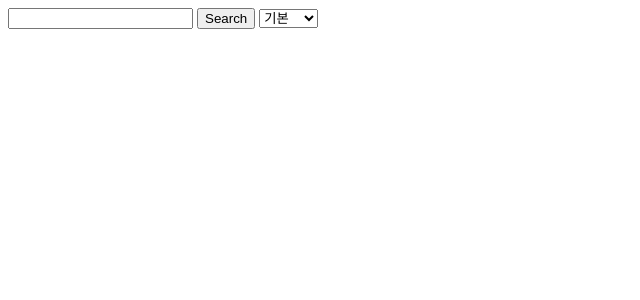
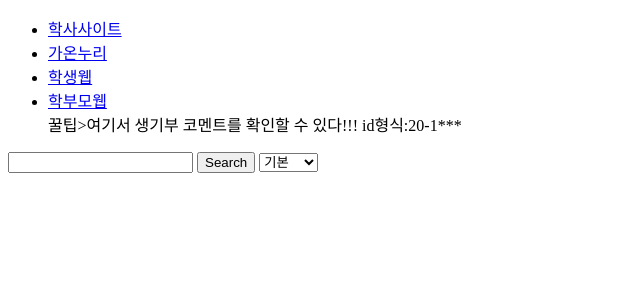
Before and after one commit to ssamt/Texty, a Django app: page /search/ in a window 1280 px wide. Shown: the top 300 px of the page, without its empty margins (0-640 px from the left). Run offline with Django 3.2, Linux system fonts and the light colour scheme.

Commit message:
Update base.html

```diff
--- a/templates/base.html
+++ b/templates/base.html
@@ -3,8 +3,33 @@
     <head>
         <meta charset="UTF-8">
         <title>Title</title>
+        <style>
+        </style>
     </head>
     <body>
+        <header>
+            <div id="logo"><a href=#></a></div>
+            <nav>
+                <ul>
+                    <li>
+                        <a href="https://ksa.hs.kr">학사사이트</a>
+                    </li>
+                    <li>
+                        <a href="http://gaonnuri.ksain.net/xe/">가온누리</a>
+                    </li>
+                    <li>
+                        <a href="https://students.ksa.hs.kr">학생웹</a>
+                    </li>
+                    <li>
+                        <a href="https://parents.ksa.hs.kr">학부모웹</a>
+                        <div>꿀팁>여기서 생기부 코멘트를 확인할 수 있다!!!
+                            id형식:20-1***
+                        </div>
+                    </li>
+                </ul>
+            </nav>
+        </header>
+        <section>
         <form method="get">
             <input type="text" id="key" name="key" value="{{ request.GET.key }}">
             <input type="submit" value="Search">
@@ -14,6 +39,9 @@
                 <option value="relevance"{% if request.GET.mode == 'relevance' %}selected="selected"{% endif %}>정확도</option>
             </select>
         </form><br>
+        </section>
+        <footer>
+        </footer>
         {% block body %}{% endblock %}
     </body>
 </html>
```
